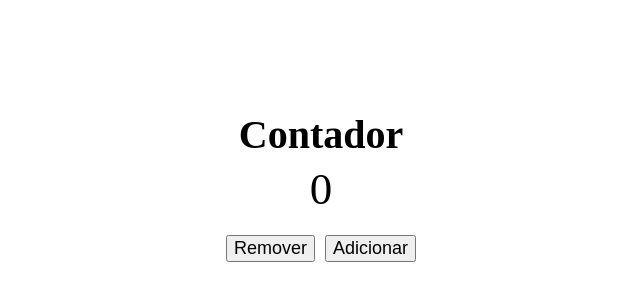
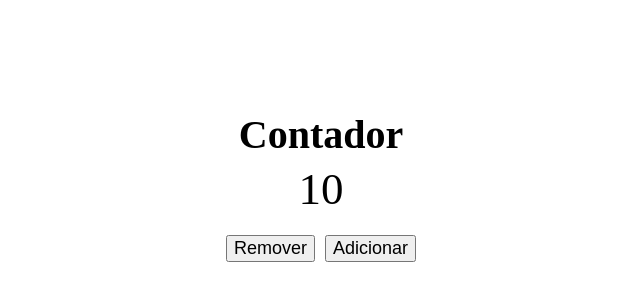
Before and after one commit to matheusbc97/react-dclick-class, a React (Create React App) app in the folder aula1/counter/: page / in a window 1280 px wide. Shown: the part 214-514 px from the top of the page, without its empty margins (319-959 px from the left). Built offline with nearby package versions, Linux system fonts and the light colour scheme.

Commit message:
state do contador

```diff
--- a/aula1/counter/src/App.js
+++ b/aula1/counter/src/App.js
@@ -3,11 +3,16 @@ import './App.css';
 import React, { Component } from 'react'
 
 export default class App extends Component {
+  constructor(){
+    super();
+    this.state = 10;
+  }
+
   render() {
     return (
       <div className="counter-container">
         <p className="title">Contador</p>
-        <p className="counter">0</p>
+        <p className="counter">{this.state}</p>
         <div className="buttons-container">
           <button>Remover</button>
           <button>Adicionar</button>
```
